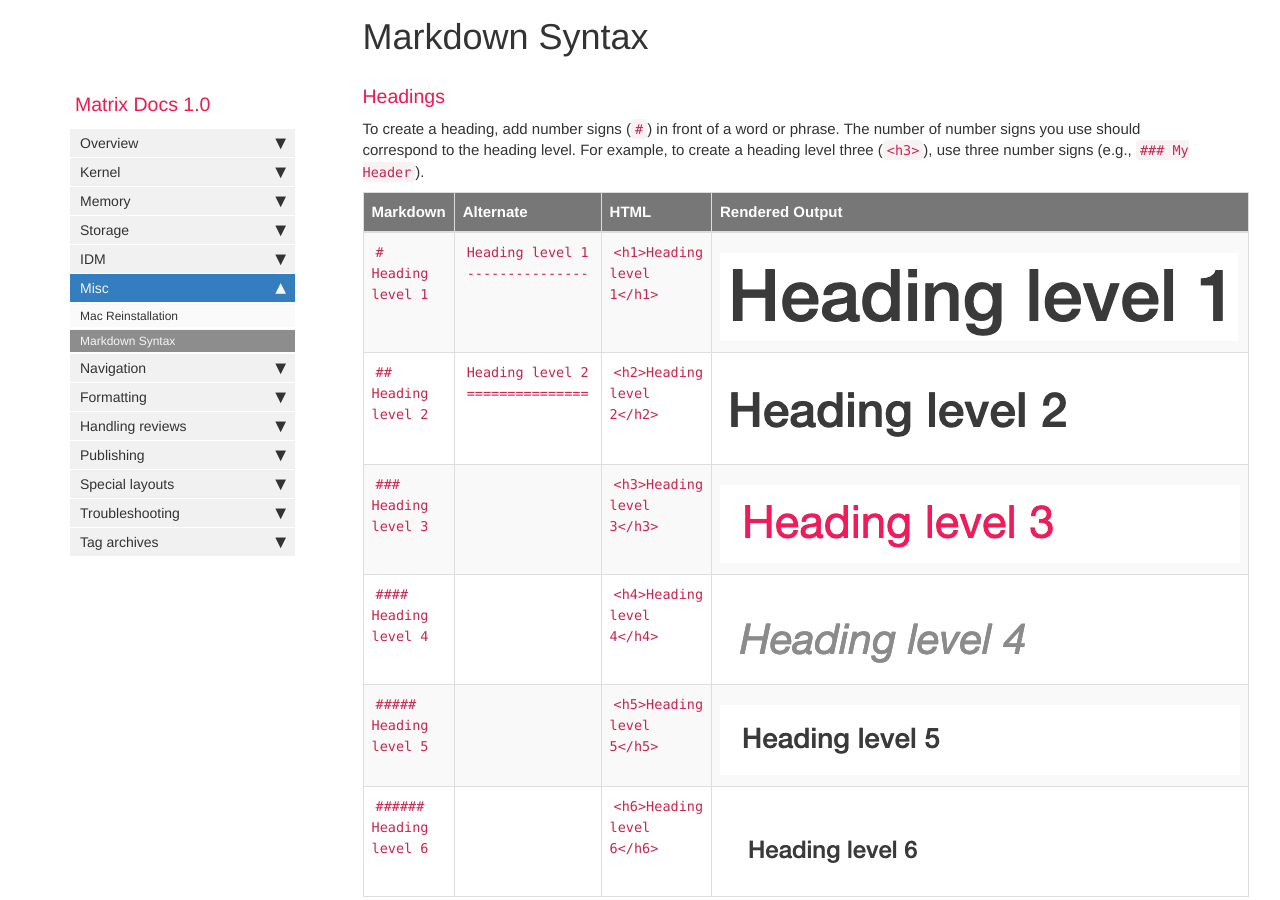
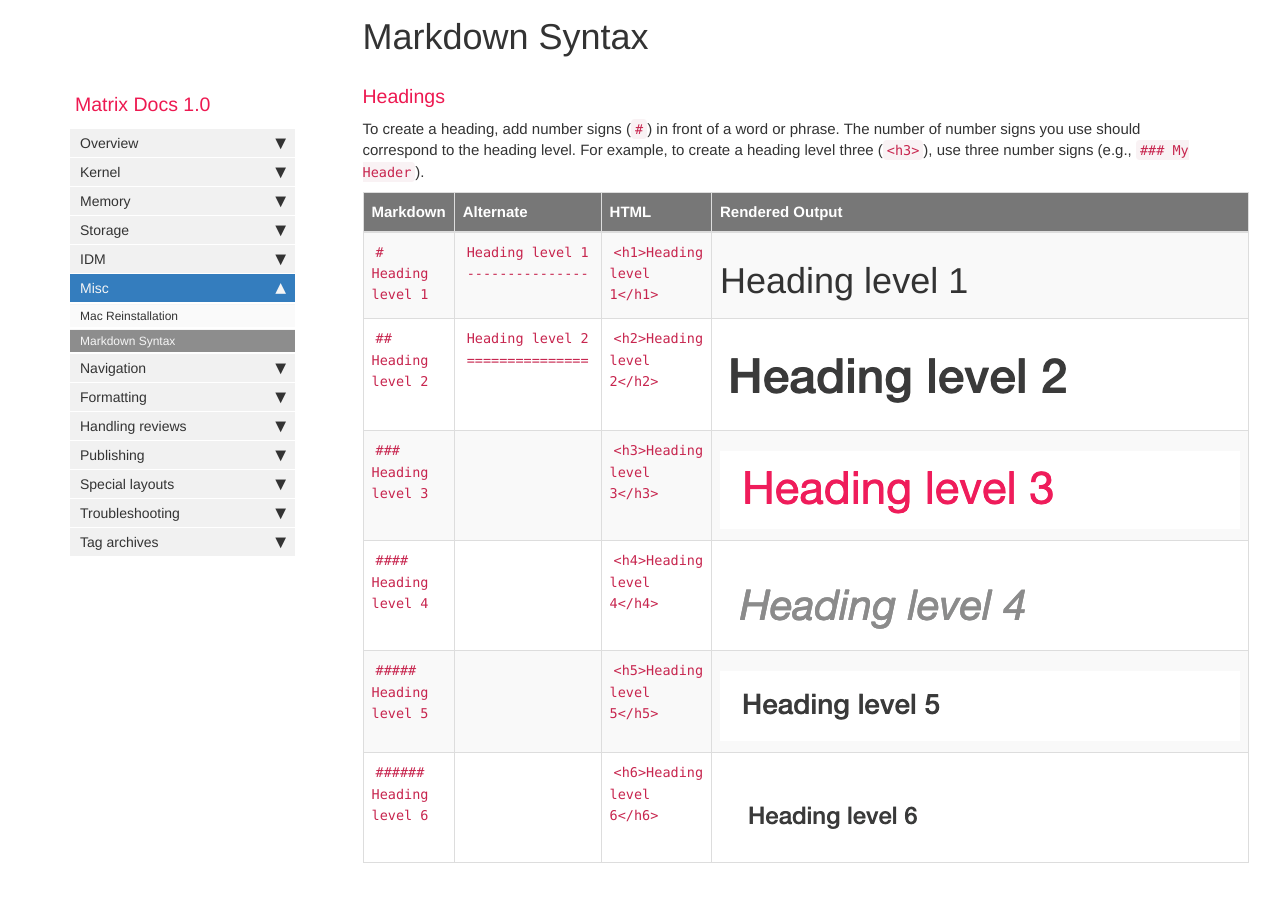
Before and after one commit to matrixzj/documentations, a Jekyll site: the page built from pages/misc/misc_markdown.md, in a window 1280 px wide and 900 px high, scrolled down 526 px. Built offline with Jekyll 4.4.1, drawn with Linux system fonts in a browser that asks for light colours; comment, search, counter and statistics services are not loaded.

Commit message:
There are 1 files have been modified at 2019-06-19 04:49:38 . 	-rw-r--r-- 1 jzou ops 5839 Jun 19 04:49 pages/misc/misc_markdown.md No files have been added. No files have been deleted. No file type has been changed.

```diff
--- a/pages/misc/misc_markdown.md
+++ b/pages/misc/misc_markdown.md
@@ -18,12 +18,12 @@ To create a heading, add number signs (`#`) in front of a word or phrase. The nu
 
 | **Markdown** | **Alternate** | **HTML** | **Rendered Output** |
 | ------------- | ------------- | ------------- | ------------- |
-| `# Heading level 1` | `Heading level 1`<br>`---------------` | `<h1>Heading level 1</h1>` | <img src="{{ 'images/misc/markdown/heading1.png' | relative_url }}" alt="heading1"> |
-|`## Heading level 2` | `Heading level 2`<br>`===============` | `<h2>Heading level 2</h2>` | <img src="{{ 'images/misc/markdown/heading2.png' | relative_url }}" alt="heading2"> |
-|`### Heading level 3` | | `<h3>Heading level 3</h3>` | <img src="{{ 'images/misc/markdown/heading3.png' | relative_url }}" alt="heading3"> |
-|`#### Heading level 4` | | `<h4>Heading level 4</h4>` | <img src="{{ 'images/misc/markdown/heading4.png' | relative_url }}" alt="heading4"> |
-|`##### Heading level 5` | | `<h5>Heading level 5</h5>` | <img src="{{ 'images/misc/markdown/heading5.png' | relative_url }}" alt="heading5"> |
-|`###### Heading level 6` | | `<h6>Heading level 6</h6>` | <img src="{{ 'images/misc/markdown/heading6.png' | relative_url }}" alt="heading6"> |
+| `# Heading level 1` | `Heading level 1`<br>`---------------` | `<h1>Heading level 1</h1>` | {::nomarkdown}<h1>Heading level 1</h1>{:/}
+| `## Heading level 2` | `Heading level 2`<br>`===============` | `<h2>Heading level 2</h2>` | <img src="{{ 'images/misc/markdown/heading2.png' | relative_url }}" alt="heading2"> |
+| `### Heading level 3` | | `<h3>Heading level 3</h3>` | <img src="{{ 'images/misc/markdown/heading3.png' | relative_url }}" alt="heading3"> |
+| `#### Heading level 4` | | `<h4>Heading level 4</h4>` | <img src="{{ 'images/misc/markdown/heading4.png' | relative_url }}" alt="heading4"> |
+| `##### Heading level 5` | | `<h5>Heading level 5</h5>` | <img src="{{ 'images/misc/markdown/heading5.png' | relative_url }}" alt="heading5"> |
+| `###### Heading level 6` | | `<h6>Heading level 6</h6>` | <img src="{{ 'images/misc/markdown/heading6.png' | relative_url }}" alt="heading6"> |
 {: .table-bordered }
 
 ### Emphasis
```
